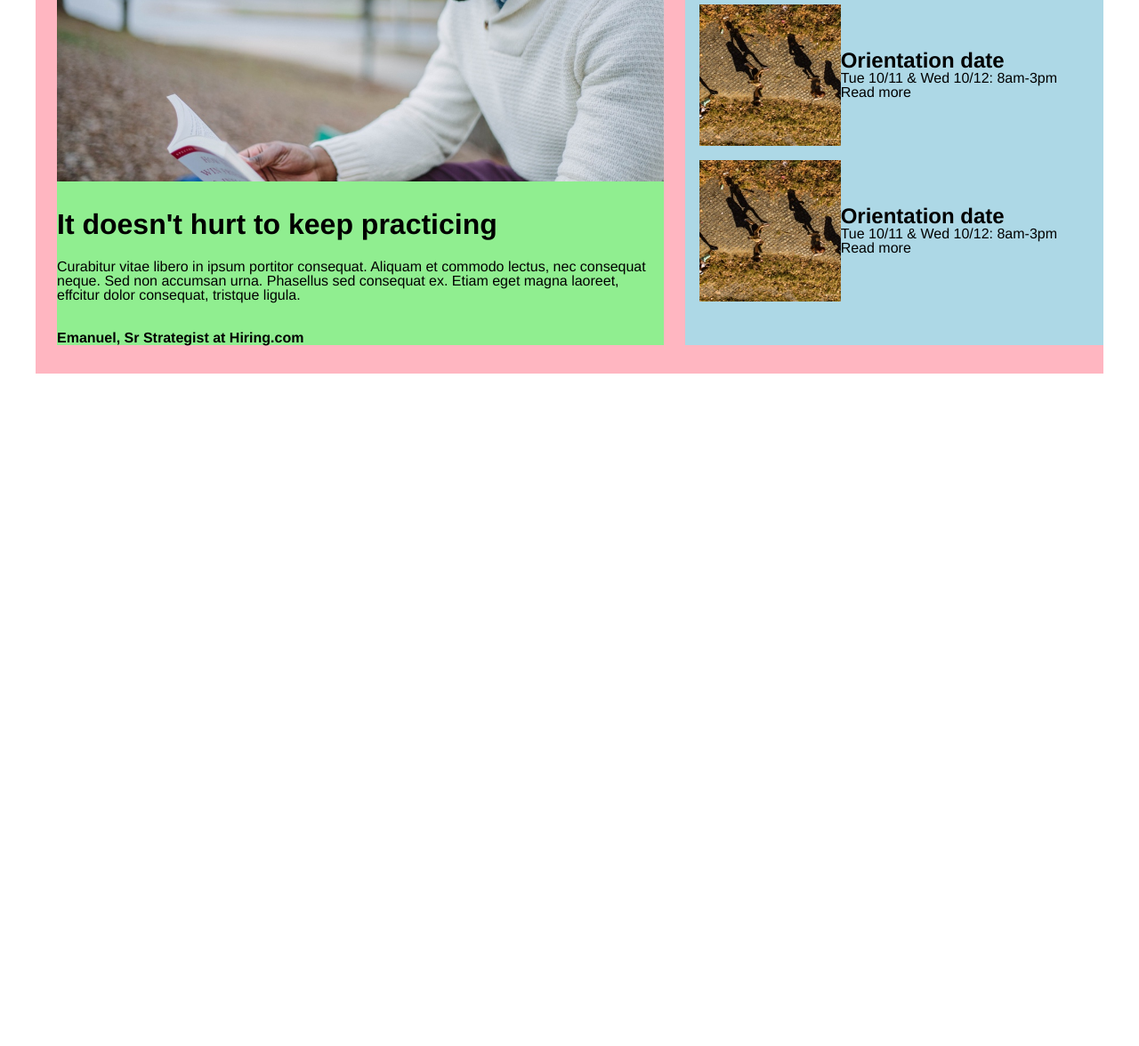
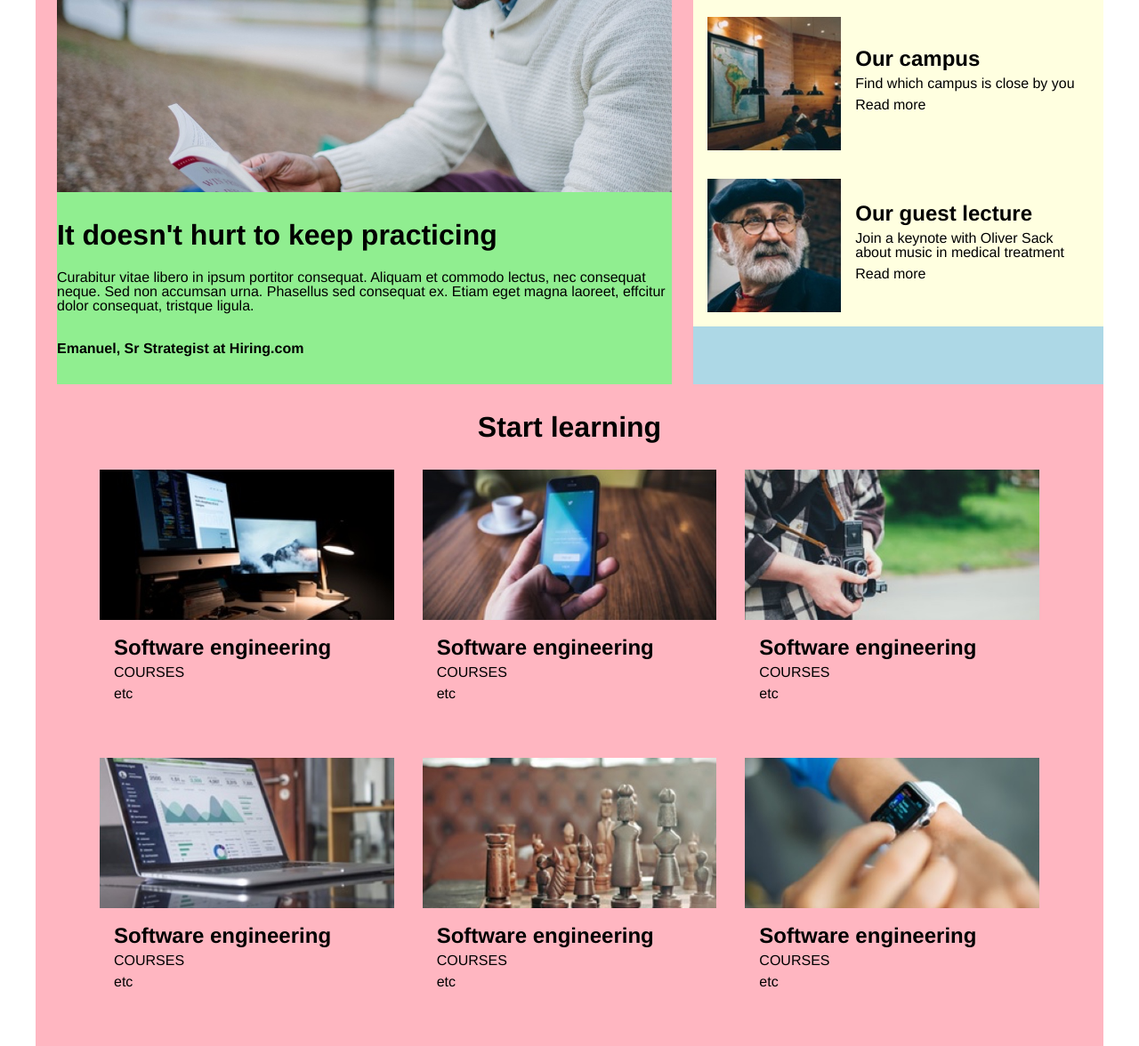
Before and after one commit to SecretPunk/colmar_academy, a plain HTML site: page index.html in a window 1280 px wide. Shown: the part 834-2010 px from the top of the page at 89% size. Before the commit the page ends 1254 px from the top, so only its background shows below. Drawn offline with Linux system fonts and the light colour scheme.

Commit message:
Add more sections and styling.

```diff
--- a/index.html
+++ b/index.html
@@ -22,6 +22,7 @@
     </nav>
   </header>
 
+  <!-- banner with call to action -->
   <section class="banner container">
     <div class="column left">
       <img src="resources/images/banner.jpg" alt="students studying" />
@@ -33,6 +34,7 @@
     </div>
   </section>
 
+  <!-- inspirational quote and information -->
   <section class="information container">
     <div class="column left">
       <img src="resources/images/information-main.jpg" alt="student reading" />
@@ -44,7 +46,7 @@
       <span>Emanuel, Sr Strategist at Hiring.com</span>
     </div>
     <div class="column right">
-      <div class="event">
+      <div class="info-box">
         <img src="resources/images/information-orientation.jpg" alt="orientation" />
         <div class="details">
           <h3>Orientation date</h3>
@@ -52,29 +54,83 @@
           <span>Read more</span>
         </div>
       </div>
-      <div class="event">
-        <img src="resources/images/information-orientation.jpg" alt="orientation" />
+      <div class="info-box">
+        <img src="resources/images/information-campus.jpg" alt="campus" />
         <div class="details">
-          <h3>Orientation date</h3>
-          <p>Tue 10/11 & Wed 10/12: 8am-3pm</p>
+          <h3>Our campus</h3>
+          <p>Find which campus is close by you</p>
           <span>Read more</span>
         </div>
       </div>
-      <div class="event">
-        <img src="resources/images/information-orientation.jpg" alt="orientation" />
+      <div class="info-box">
+        <img src="resources/images/information-guest-lecture.jpg" alt="lecture" />
         <div class="details">
-          <h3>Orientation date</h3>
-          <p>Tue 10/11 & Wed 10/12: 8am-3pm</p>
+          <h3>Our guest lecture</h3>
+          <p>Join a keynote with Oliver Sack about music in medical treatment</p>
           <span>Read more</span>
         </div>
       </div>
     </div>
   </section>
 
+  <!-- courses on offer -->
   <section class="courses container">
-
+    <h2>Start learning</h2>
+    <div class="row-of-courses">
+      <div class="course">
+        <img src="resources/images/course-software.jpg" alt="software" />
+        <div class="details">
+          <h3>Software engineering</h3>
+          <p>COURSES</p>
+          <p>etc</p>
+        </div>
+      </div>
+      <div class="course">
+        <img src="resources/images/course-computer-art.jpg" alt="computer art" />
+        <div class="details">
+          <h3>Software engineering</h3>
+          <p>COURSES</p>
+          <p>etc</p>
+        </div>
+      </div>
+      <div class="course">
+        <img src="resources/images/course-design.jpg" alt="design" />
+        <div class="details">
+          <h3>Software engineering</h3>
+          <p>COURSES</p>
+          <p>etc</p>
+        </div>
+      </div>
+    </div>
+    <div class="row-of-courses">
+      <div class="course">
+        <img src="resources/images/course-data.jpg" alt="data" />
+        <div class="details">
+          <h3>Software engineering</h3>
+          <p>COURSES</p>
+          <p>etc</p>
+        </div>
+      </div>
+      <div class="course">
+        <img src="resources/images/course-business.jpg" alt="business" />
+        <div class="details">
+          <h3>Software engineering</h3>
+          <p>COURSES</p>
+          <p>etc</p>
+        </div>
+      </div>
+      <div class="course">
+        <img src="resources/images/course-marketing.jpg" alt="marketing" />
+        <div class="details">
+          <h3>Software engineering</h3>
+          <p>COURSES</p>
+          <p>etc</p>
+        </div>
+      </div>
+    </div>
   </section>
 
+  <!-- thesis exhibit information -->
   <section class="thesis container">
 
   </section>
--- a/resources/css/style.css
+++ b/resources/css/style.css
@@ -26,7 +26,6 @@ html {
 .right {
   width: 40%; /* spec */
   margin: 2rem 0; /* spec */
-  padding-left: 1rem; /* spec */
   background-color: lightblue;
 }
 
@@ -47,6 +46,13 @@ h2 {
 h3 {
   font-size: 1.5rem;
   font-weight: bold;
+}
+
+.details {
+  display: flex;
+  flex-direction: column;
+  justify-content: center;
+  width: 65%; /* spec */
 }
 
 /* 1: HEADER */
@@ -95,6 +101,7 @@ nav span {
 
 .banner .right * {
   margin: 1rem 0;
+  padding: 0 1rem;
 }
 
 /* 3. INFORMATION */
@@ -106,25 +113,64 @@ nav span {
 }
 
 .information .left span {
-  margin-top: 2rem;
+  margin: 2rem 0;
   font-weight: bold;
 }
 
 /* 3b. right side, containing upcoming events */
 
-.event {
+.info-box {
   display: flex;
   align-items: center;
-  margin-bottom: 1rem;
+  padding: 1rem; /* spec */
+  background-color: lightyellow;
 }
 
-.event img {
-  width: 35%;
+.info-box:first-child {
+  padding-top: 0;
 }
 
-.details {
+.info-box img {
+  width: 35%; /* spec */
+  margin-right: 1rem; /* spec */
+}
+
+.details * {
+  margin-bottom: 0.5rem; /* spec */
+}
+
+/* 4. COURSES */
+
+.courses {
+  flex-direction: column;
+  align-items: center;
+  padding-bottom: 2rem; /* spec */
+}
+
+.row-of-courses {
+  display: flex;
+  justify-content: center;
+  margin-top: 2rem; /* spec */
+}
+
+.course: {
   display: flex;
   flex-direction: column;
-  justify-content: center;
-  width: 65%;
 }
+
+.course:first-child {
+  padding: 0 2rem 0 4.5rem; /* spec */
+}
+
+.course:last-child {
+  padding: 0 4.5rem 0 2rem; /* spec */
+}
+
+.course img {
+  max-width: 100%;
+}
+
+.course .details {
+  width: 100%;
+  padding: 1rem 0 1.5rem 1rem; /* spec */
+}
```
